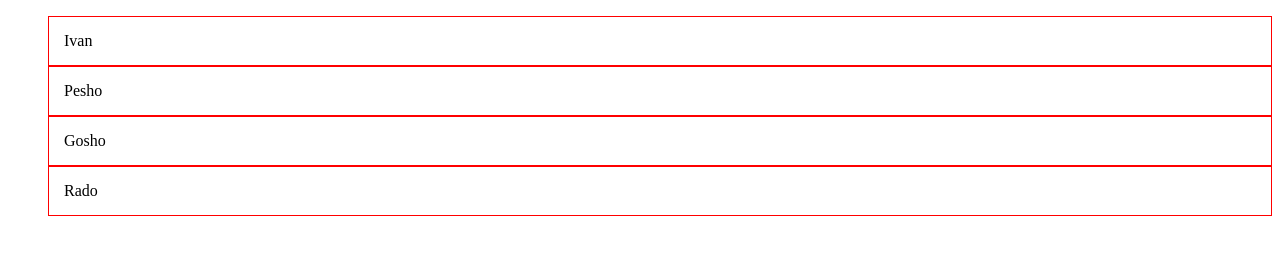
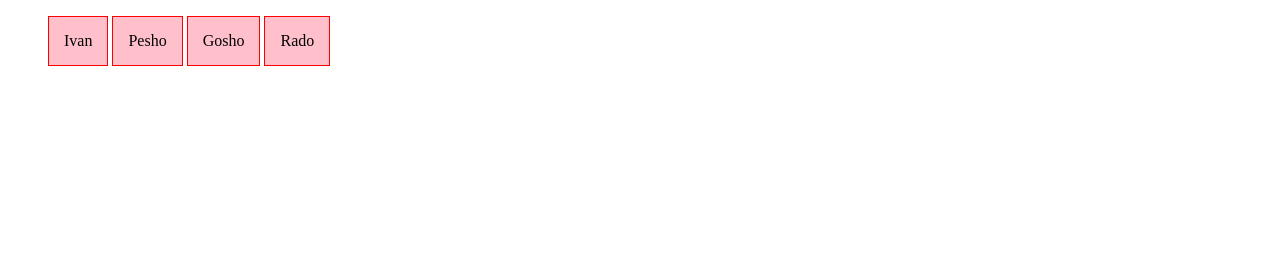
Before and after one commit to aliv59git/JS_UI-DOM_My, a website: page Home/homework11/tasks/myPlugin.html in a window 1280 px wide. Drawn offline with Linux system fonts and the light colour scheme.

Commit message:
new plugin

```diff
--- a/Home/homework11/tasks/myPlugin.html
+++ b/Home/homework11/tasks/myPlugin.html
@@ -14,22 +14,31 @@
   </ul>
   <script src="../jQuery-1.11.3.js" type="text/javascript" charset="utf-8"></script>
   <script type="text/javascript" charset="utf-8" >
-    $.fn.beautifullMenu = function (){
+    $.fn.beautifullMenu = function (options){
+      options = options || {};
+      options.fontSize = options.fontSize || '10px';
+      options.backgroundColor = options.backgroundColor || 'grey';
+
       var $this = $(this);
       $this.css('list-style-type', 'none');
       $this.children('li').css({
-        'display': 'in-line-block',
+        'display': 'inline-block',
         'padding': '15px',
-        'backgrownd-color': 'grey',
+        'background-color': 'pink',
         'border': '1px solid red'
       }).on('click', function(){
         var eventThis = $(this);
         alert(eventThis.text());
       });
+      return this;
     }
 
 
-  $('#my-menu').beautifullMenu();
+  $('#my-menu').beautifullMenu({
+        backgroundColor: 'blue',
+        fontSize: '15px'
+      })
+    .addClass('my-custom-menu');
   </script>
 
 </body>
```
